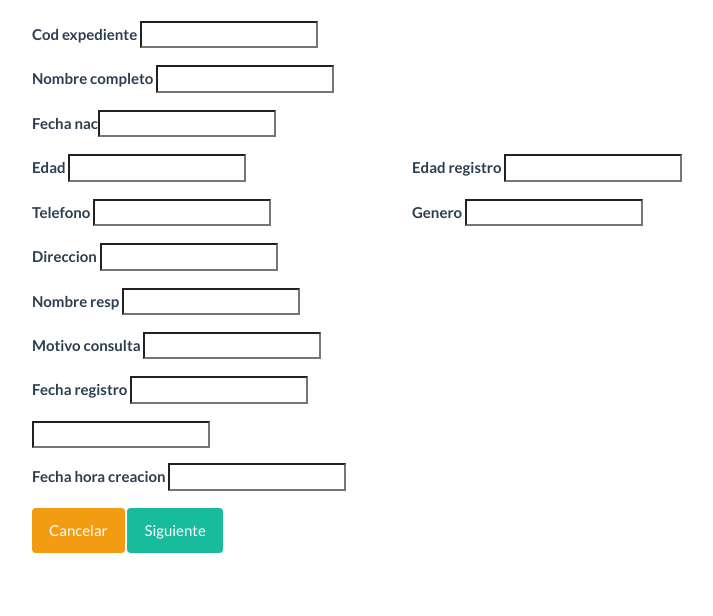
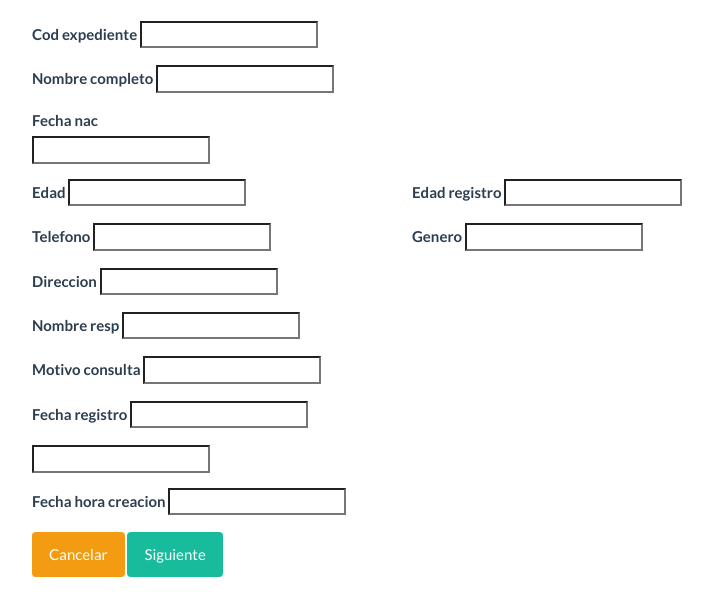
Before and after one commit to walter5lemus/Orto2, a Django app: template templates/informacion/form_datosGenerales.html in a window 1280 px wide. Shown: the part 162-778 px from the top of the page, without its empty margins (243-956 px from the left). Run offline with Django 3.2, Linux system fonts and the light colour scheme; the template is opened without the code that fills it: most values are stand-ins (such as "Sample title", 1, 10 or a date in 2020); form fields are guessed from the names that the template uses; some libraries are stand-ins or nearby versions.

Commit message:
arreglando estilo de fecha de nacimiento en datos generales

```diff
--- a/app/informacion/forms.py
+++ b/app/informacion/forms.py
@@ -87,7 +87,7 @@ class DatosGeneralesForm(forms.ModelForm):
 			'edad':forms.NumberInput(attrs={'class':'form-control','readonly':True}),
 			'edad_registro':forms.NumberInput(attrs={'class':'form-control','readonly':True}),
 
-			'fecha_nac':forms.SelectDateWidget(years=range(1950,this_year,1),attrs={'class':'form-control fecha'}),
+			'fecha_nac':forms.SelectDateWidget(years=range(1950,this_year,1),attrs={'class':'form-control fecha','style': 'width: 243px; display: inline-block;'}),
 
 			'telefono':forms.TextInput(attrs={'class':'form-control', 'pattern':'[0-9]{8}','title':'Ejemplo: 77777777'}),
 			'genero':forms.Select(attrs={'class':'form-control'}),
--- a/templates/informacion/form_datosGenerales.html
+++ b/templates/informacion/form_datosGenerales.html
@@ -5,7 +5,9 @@
 
 {% endblock %}
 {% block header %}
+<style>
 
+</style>
 {% endblock %}
 
 {% block content %}
@@ -28,11 +30,11 @@
 		</div>
 	</div>
 
-	<div class="col-md-8 col-md-offset-2">
+	<div class="col-md-10 col-md-offset-2">
 		<div class="form-group">
+			<label for="{{form.fecha_nac.name}}" >{{form.fecha_nac.label}}</label>
+			<div class='input-group date' class='form-control' >
 
-			<div class='input-group date' class='form-control' >
-				<label for="{{form.fecha_nac.name}}" >{{form.fecha_nac.label}}</label>
 				{{form.fecha_nac}}
             </div>
 		</div>
```
Also changed, not shown: 1 other file.
